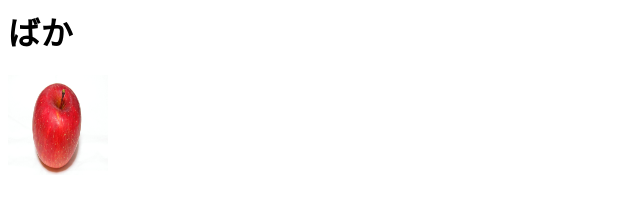
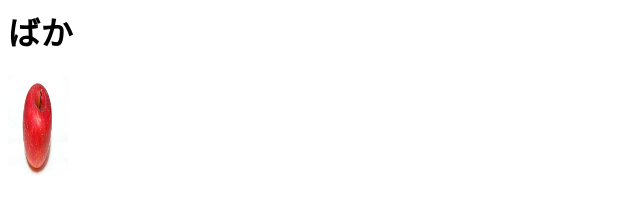
Before and after one commit to komakoma64/komakoma64.github.io, a plain HTML site: page index.html in a window 1280 px wide. Shown: the whole page, without its empty margins (0-640 px from the left). Drawn offline with Linux system fonts and the light colour scheme.

Commit message:
Update index.html

```diff
--- a/index.html
+++ b/index.html
@@ -1,2 +1,2 @@
 <h1>ばか</h1>
-<img src="https://github.com/komakoma64/komakoma64.github.io/blob/main/apple.jpg?raw=true" height=100 width=100>
+<img src="https://github.com/komakoma64/komakoma64.github.io/blob/main/apple.jpg?raw=true" height=100 width=60>
```
